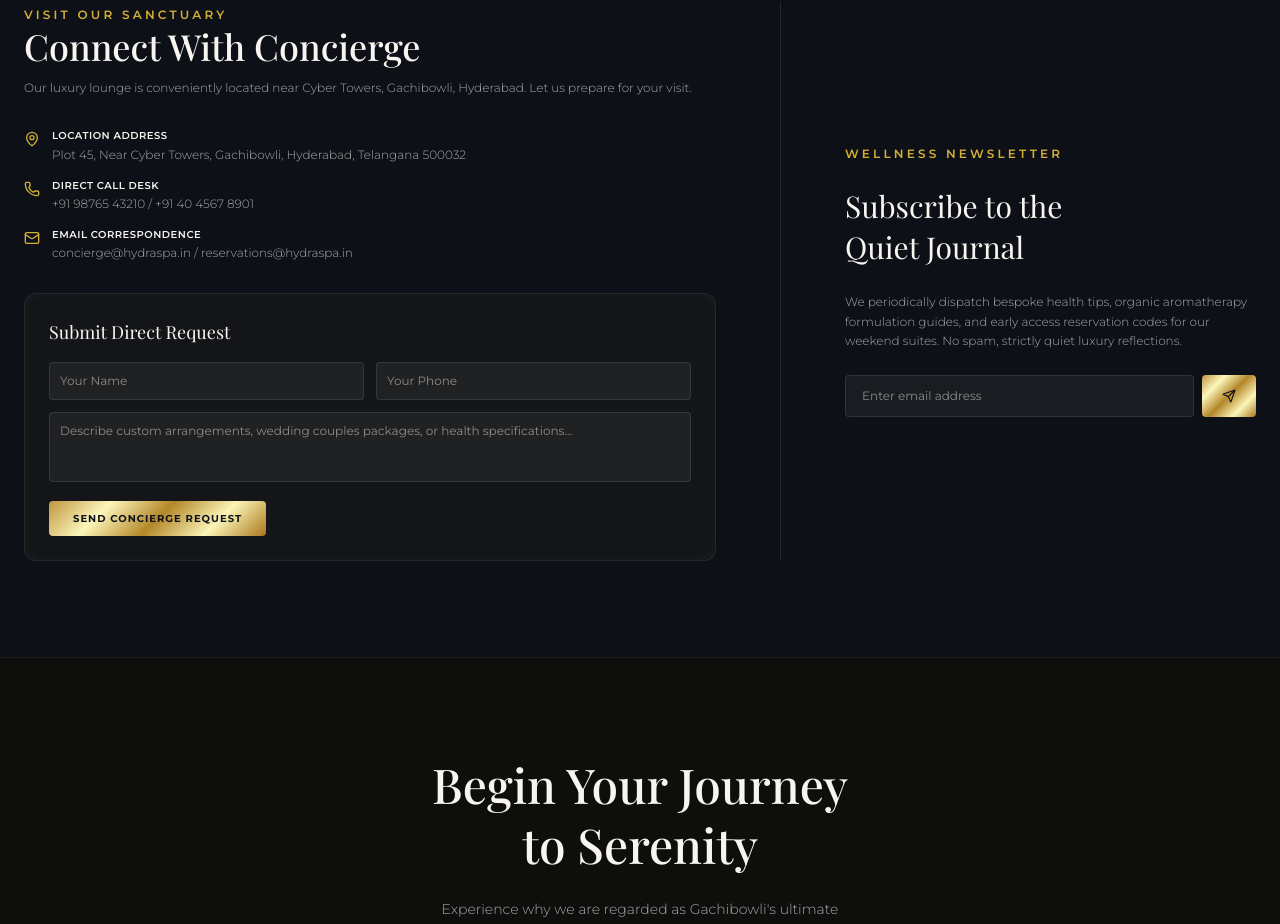
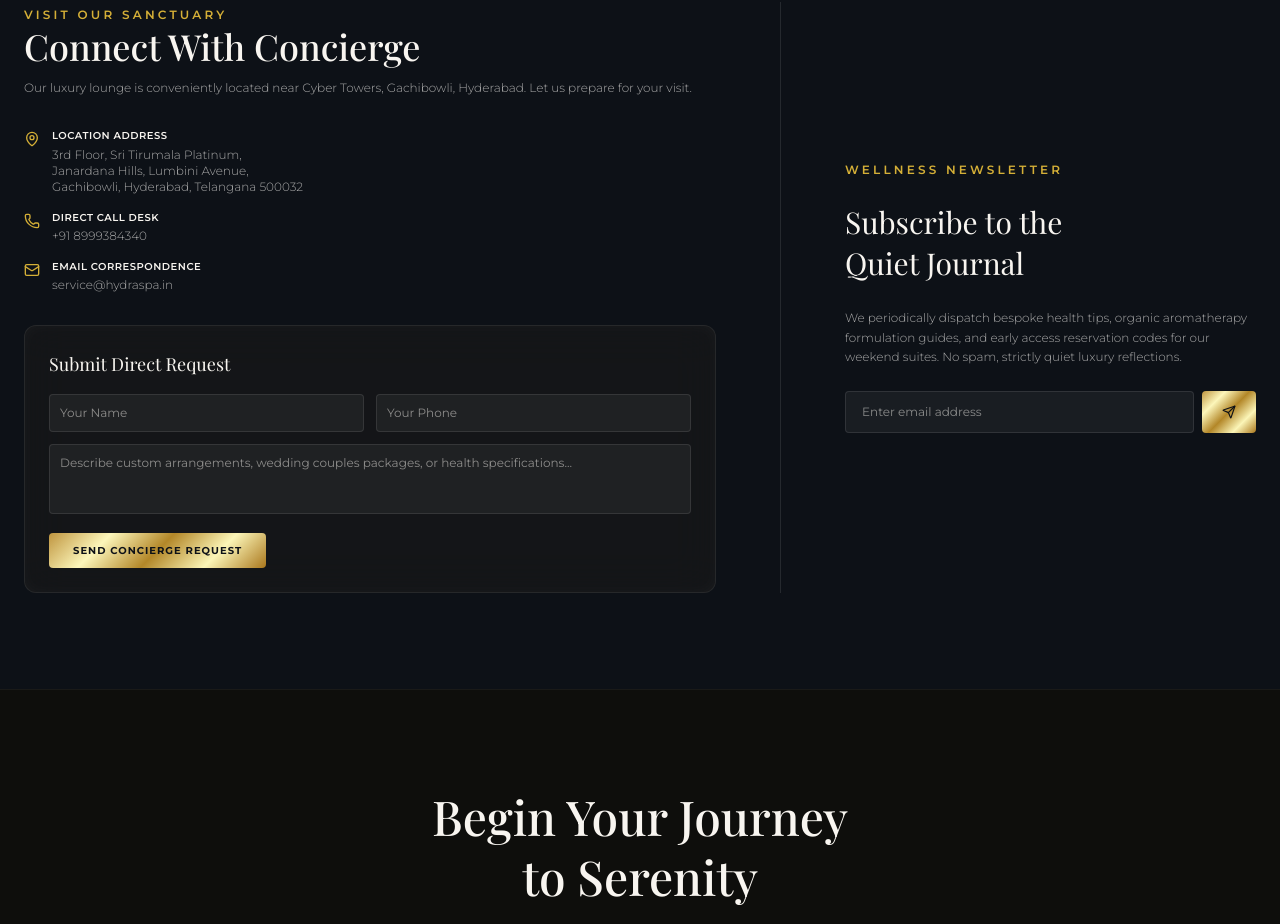
Before and after one commit to nikitaspa/hydraspa, a Next.js app: page / in a window 1280 px wide. Shown: the part 7844-8768 px from the top of the page. Built offline with nearby package versions, Linux system fonts and the light colour scheme; a web font is replaced by a local one.

Commit message:
Updated address

```diff
--- a/src/App.tsx
+++ b/src/App.tsx
@@ -829,21 +829,21 @@ export default function App() {
                 <MapPin className="text-gold-metallic shrink-0 mt-0.5" size={16} />
                 <div>
                   <p className="font-semibold text-silk-beige uppercase tracking-wider text-[10px]">Location Address</p>
-                  <p className="mt-1">Plot 45, Near Cyber Towers, Gachibowli, Hyderabad, Telangana 500032</p>
+                  <p className="mt-1">3rd Floor, Sri Tirumala Platinum,<br />Janardana Hills, Lumbini Avenue,<br />Gachibowli, Hyderabad, Telangana 500032</p>
                 </div>
               </div>
               <div className="flex items-start gap-3">
                 <Phone className="text-gold-metallic shrink-0 mt-0.5" size={16} />
                 <div>
                   <p className="font-semibold text-silk-beige uppercase tracking-wider text-[10px]">Direct Call Desk</p>
-                  <p className="mt-1">+91 98765 43210 / +91 40 4567 8901</p>
+                  <p className="mt-1">+91 8999384340</p>
                 </div>
               </div>
               <div className="flex items-start gap-3">
                 <Mail className="text-gold-metallic shrink-0 mt-0.5" size={16} />
                 <div>
                   <p className="font-semibold text-silk-beige uppercase tracking-wider text-[10px]">Email Correspondence</p>
-                  <p className="mt-1">concierge@hydraspa.in / reservations@hydraspa.in</p>
+                  <p className="mt-1">service@hydraspa.in</p>
                 </div>
               </div>
             </div>
--- a/src/app/page.tsx
+++ b/src/app/page.tsx
@@ -721,21 +721,21 @@ export default function App() {
                 <MapPin className="text-gold-metallic shrink-0 mt-0.5" size={16} />
                 <div>
                   <p className="font-semibold text-silk-beige uppercase tracking-wider text-[10px]">Location Address</p>
-                  <p className="mt-1">Plot 45, Near Cyber Towers, Gachibowli, Hyderabad, Telangana 500032</p>
+                  <p className="mt-1">3rd Floor, Sri Tirumala Platinum,<br />Janardana Hills, Lumbini Avenue,<br />Gachibowli, Hyderabad, Telangana 500032</p>
                 </div>
               </div>
               <div className="flex items-start gap-3">
                 <Phone className="text-gold-metallic shrink-0 mt-0.5" size={16} />
                 <div>
                   <p className="font-semibold text-silk-beige uppercase tracking-wider text-[10px]">Direct Call Desk</p>
-                  <p className="mt-1">+91 98765 43210 / +91 40 4567 8901</p>
+                  <p className="mt-1">+91 8999384340</p>
                 </div>
               </div>
               <div className="flex items-start gap-3">
                 <Mail className="text-gold-metallic shrink-0 mt-0.5" size={16} />
                 <div>
                   <p className="font-semibold text-silk-beige uppercase tracking-wider text-[10px]">Email Correspondence</p>
-                  <p className="mt-1">concierge@hydraspa.in / reservations@hydraspa.in</p>
+                  <p className="mt-1">service@hydraspa.in</p>
                 </div>
               </div>
             </div>
```
